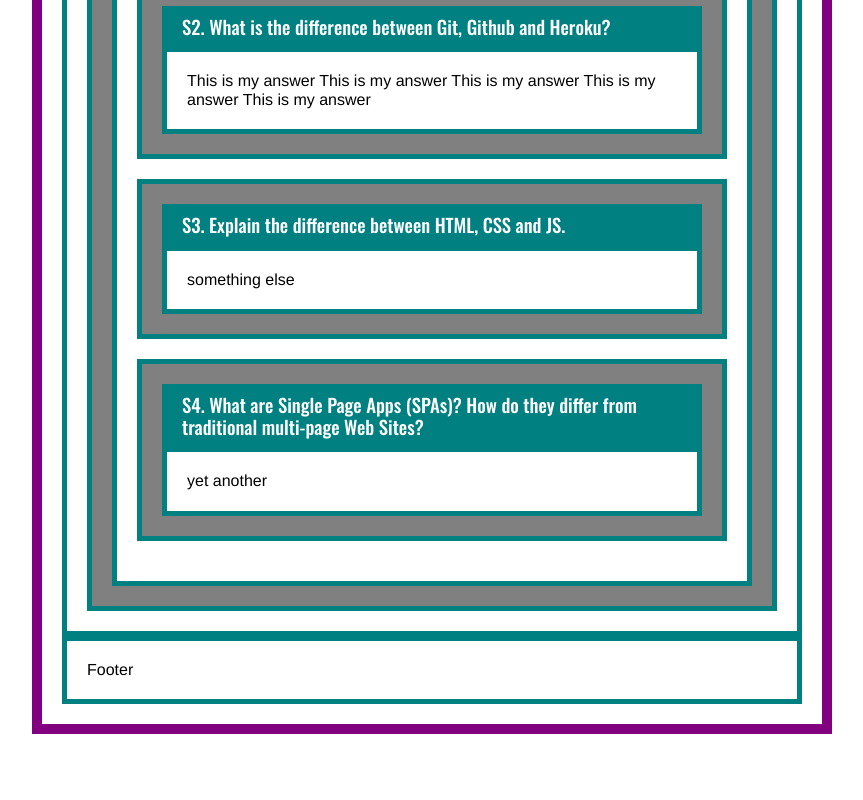
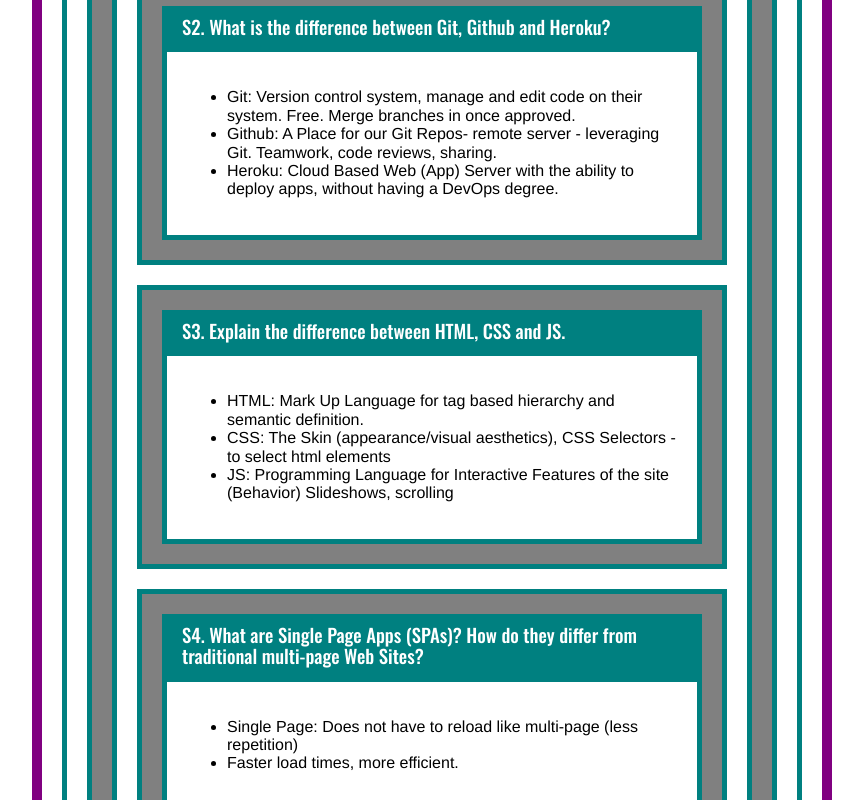
Before and after one commit to meatch/web1-2022-01-Mitch, a React (Create React App) app: page /homework in a window 1280 px wide. Shown: the part 720-1520 px from the top of the page, without its empty margins (208-1071 px from the left). Before the commit the page ends 1454 px from the top, so only its background shows below. Built offline with nearby package versions, Linux system fonts and the light colour scheme.

Commit message:
Updating Homework

```diff
--- a/src/React/Homework/Essays/Essays.jsx
+++ b/src/React/Homework/Essays/Essays.jsx
@@ -8,17 +8,27 @@
         <EssaysStyled>
             <h2>Essays</h2>
             <Essay q='S2. What is the difference between Git, Github and Heroku?'>
-                This is my answer
-                This is my answer
-                This is my answer
-                This is my answer
-                This is my answer
+                <ul>
+                    <li>Git: Version control system, manage and edit code on their system. Free. Merge branches in once approved.</li>
+                    <li>Github: A Place for our Git Repos- remote server - leveraging Git. Teamwork, code reviews, sharing.</li>
+                    <li>Heroku: Cloud Based Web (App) Server with the ability to deploy apps, without having a DevOps degree.</li>
+                </ul>
             </Essay>
             <Essay q='S3. Explain the difference between HTML, CSS and JS.'>
-                something else
+                <ul>
+                    <li>HTML: Mark Up Language for tag based hierarchy and semantic definition.</li>
+                    <li>CSS: The Skin (appearance/visual aesthetics), CSS Selectors - to select html elements</li>
+                    <li>JS: Programming Language for Interactive Features of the site (Behavior) Slideshows, scrolling </li>
+                </ul>
             </Essay>
             <Essay q='S4. What are Single Page Apps (SPAs)? How do they differ from traditional multi-page Web Sites?'>
-                yet another
+                <ul>
+                    <li>Single Page: Does not have to reload like multi-page (less repetition)</li>
+                    <li>Faster load times, more efficient.</li>
+                </ul>
+            </Essay>
+            <Essay q='S5. What is the difference between Web Designer, Front End Developer and Back End Developer?'>
+                <p>Answer will go here for Monday.</p>
             </Essay>
         </EssaysStyled>
     )
```
